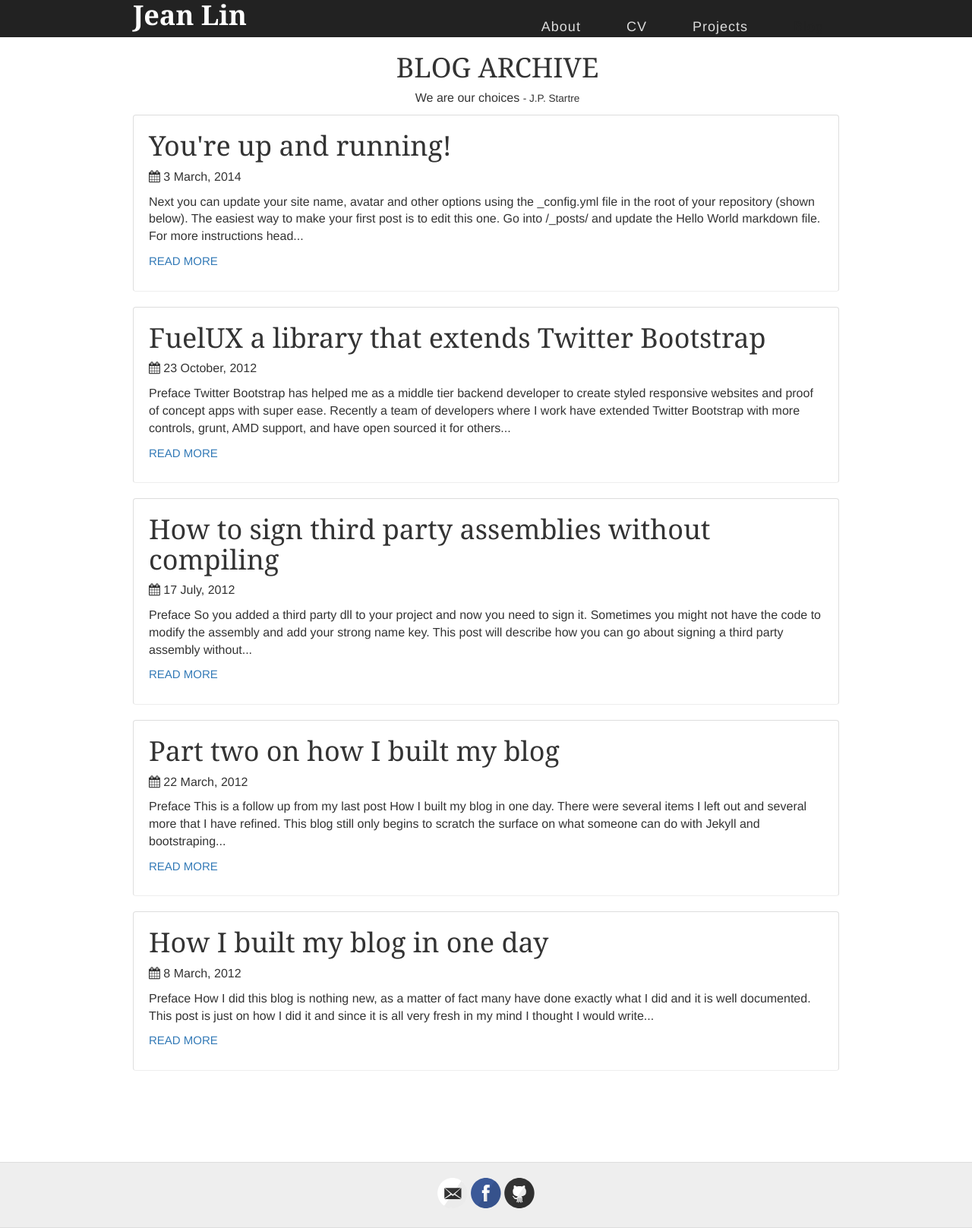
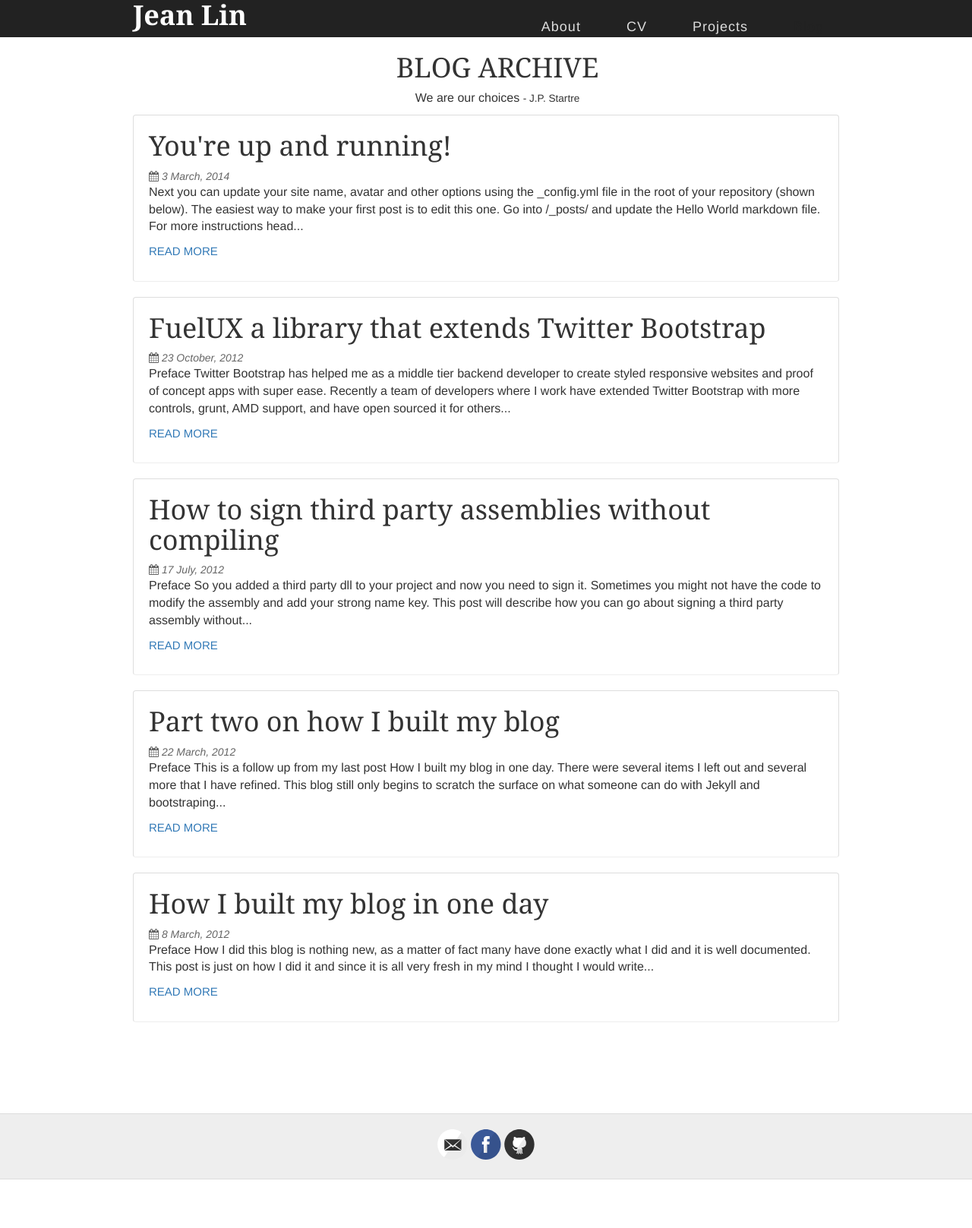
Before and after one commit to ycjeanlin/ycjeanlin_page, a Jekyll site: the page built from blog.html, in a window 1280 px wide. Shown: the whole page at 76% size. Built offline with Jekyll 4.4.1, drawn with Linux system fonts in a browser that asks for light colours; nearby versions of some CDN libraries; after the commit the page ends 1553 px from its top, so only the background shows below that.

Commit message:
edit layout of blog index

```diff
--- a/blog.html
+++ b/blog.html
@@ -12,11 +12,13 @@ layout: default
   {% for post in site.posts %}
     <article class="post">
 
-      <h1><a href="{{ site.baseurl }}{{ post.url }}">{{ post.title }}</a></h1>
-      <p><span class="fa fa-calendar"></span> {{ post.date | date: "%-d %B, %Y"}}</p>
-      <div class="entry">
+    <h1><a href="{{ site.baseurl }}{{ post.url }}">{{ post.title }}</a></h1>
+
+    <div class="date"><span class="fa fa-calendar"></span> {{ post.date | date: "%-d %B, %Y"}}</div>
+
+    <div class="entry">
         <p>{{ post.content | strip_html | truncatewords:50}}</p>
-      </div>
+    </div>
 
       <a href="{{ site.baseurl }}{{ post.url }}" class="read-more">Read More</a>
     </article>
```
